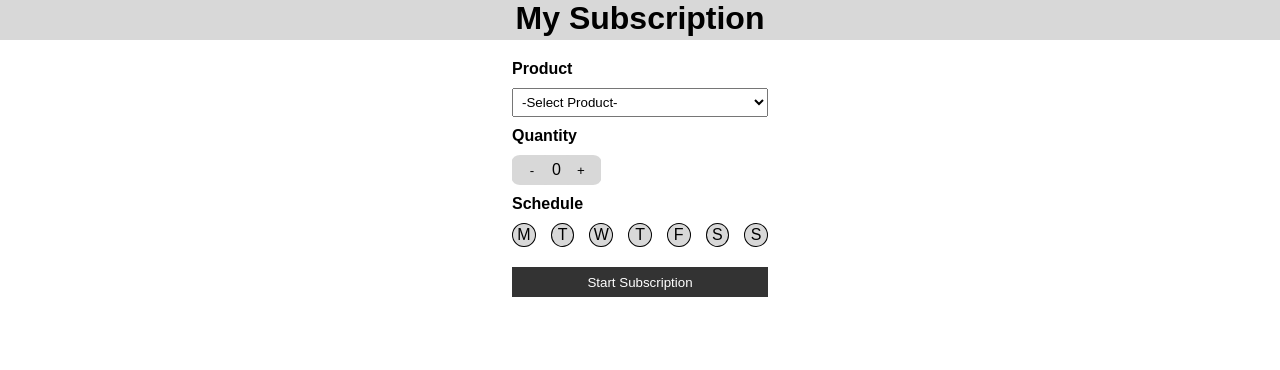
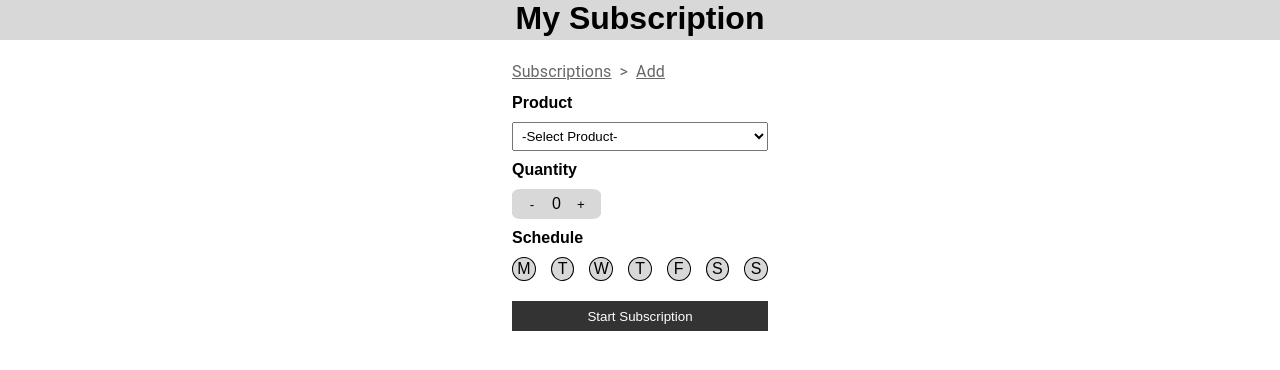
Before and after one commit to yashlande/my-subscription-assignment, a React (Create React App) app: page /addnew in a window 1280 px wide. Shown: the top 370 px of the page. Built offline with nearby package versions, Linux system fonts and the light colour scheme.

Commit message:
breadcrumb

```diff
--- a/src/App.js
+++ b/src/App.js
@@ -1,6 +1,4 @@
-import { useEffect, useState } from "react";
 import { useSelector } from "react-redux";
-import Product from "./components/Product";
 import Routes from "./Routes";
 import "./styles.css";
 
@@ -21,6 +19,7 @@ export default function App() {
         <h1>My Subscription</h1>
       </div>
       <div className="components">
+
         {/* <Product/> */}
         <Routes/>
       </div>
--- /dev/null
+++ b/src/components/Breadcrumb.jsx
@@ -0,0 +1,41 @@
+import React from "react";
+import { useHistory } from "react-router-dom";
+import { Breadcrumbs, Link } from "@mui/material";
+
+function Breadcrumb() {
+
+    const history=useHistory()
+
+    return (
+        <div
+            style={{
+                // margin: "auto",
+                display: "table",
+            }}
+        >
+            <Breadcrumbs separator=">" aria-label="breadcrumb">
+                <Link
+                    color="inherit"
+                    href="/"
+                    onClick={(event) => {
+                        event.preventDefault();
+                        history.push("/")
+                    }}
+                >
+                    Subscriptions
+                </Link>
+                <Link
+                    color="inherit"
+                    href="/addnew"
+                    onClick={(event) => {
+                        event.preventDefault();
+                    }}
+                >
+                    Add
+                </Link>
+            </Breadcrumbs>
+        </div>
+    )
+}
+
+export default Breadcrumb
--- a/src/components/Product.jsx
+++ b/src/components/Product.jsx
@@ -3,6 +3,7 @@ import Checkbox from "./Checkbox";
 import { useHistory } from 'react-router-dom'
 import { addProduct } from './../Redux/productSlice'
 import { useDispatch } from "react-redux";
+import Breadcrumb from "./Breadcrumb";
 // import {
 //     TextField, Box, Radio, RadioGroup, FormControlLabel, FormControl, FormLabel, InputLabel, MenuItem, FormGroup,
 //     Checkbox, Select, Autocomplete, Button, Snackbar, Alert
@@ -23,7 +24,7 @@ function Product() {
     const product_list = [
         {
             id: 1,
-            imgPath:'https://www.cardiosmart.org/images/default-source/news-article-images/70545718.tmb-dtl-news-a.jpg?sfvrsn=b5c370e0_2',
+            imgPath: 'https://www.cardiosmart.org/images/default-source/news-article-images/70545718.tmb-dtl-news-a.jpg?sfvrsn=b5c370e0_2',
             name: 'Cow Milk',
             brand: 'Chitale',
             details: '500 ml Pouch',
@@ -31,7 +32,7 @@ function Product() {
         },
         {
             id: 2,
-            imgPath:'https://www.bigbasket.com/media/uploads/p/xxl/40195005_2-popular-brown-bread.jpg',
+            imgPath: 'https://www.bigbasket.com/media/uploads/p/xxl/40195005_2-popular-brown-bread.jpg',
             name: 'Brown Bread',
             brand: 'Fresho',
             details: '200 g',
@@ -39,7 +40,7 @@ function Product() {
         },
         {
             id: 3,
-            imgPath:'https://cdn.shopify.com/s/files/1/0906/2558/products/sugar-cosmetics-serial-sipper-watter-bottle-28150750314579.jpg?v=1619156235',
+            imgPath: 'https://cdn.shopify.com/s/files/1/0906/2558/products/sugar-cosmetics-serial-sipper-watter-bottle-28150750314579.jpg?v=1619156235',
             name: 'Water',
             brand: 'Bislari',
             details: '1 ltr',
@@ -146,6 +147,9 @@ function Product() {
             {/* {console.log(fullProdData)} */}
             <div className="product_container">
                 <div className="product">
+                    <div className="breadcrumb">
+                        <Breadcrumb />
+                    </div>
                     <b>Product</b>
                     <select name="name" value={prodData.name} onChange={(e) => handleFormData(e)} style={{ padding: '5px' }}>
                         <option value='' disabled>-Select Product-</option>
```
